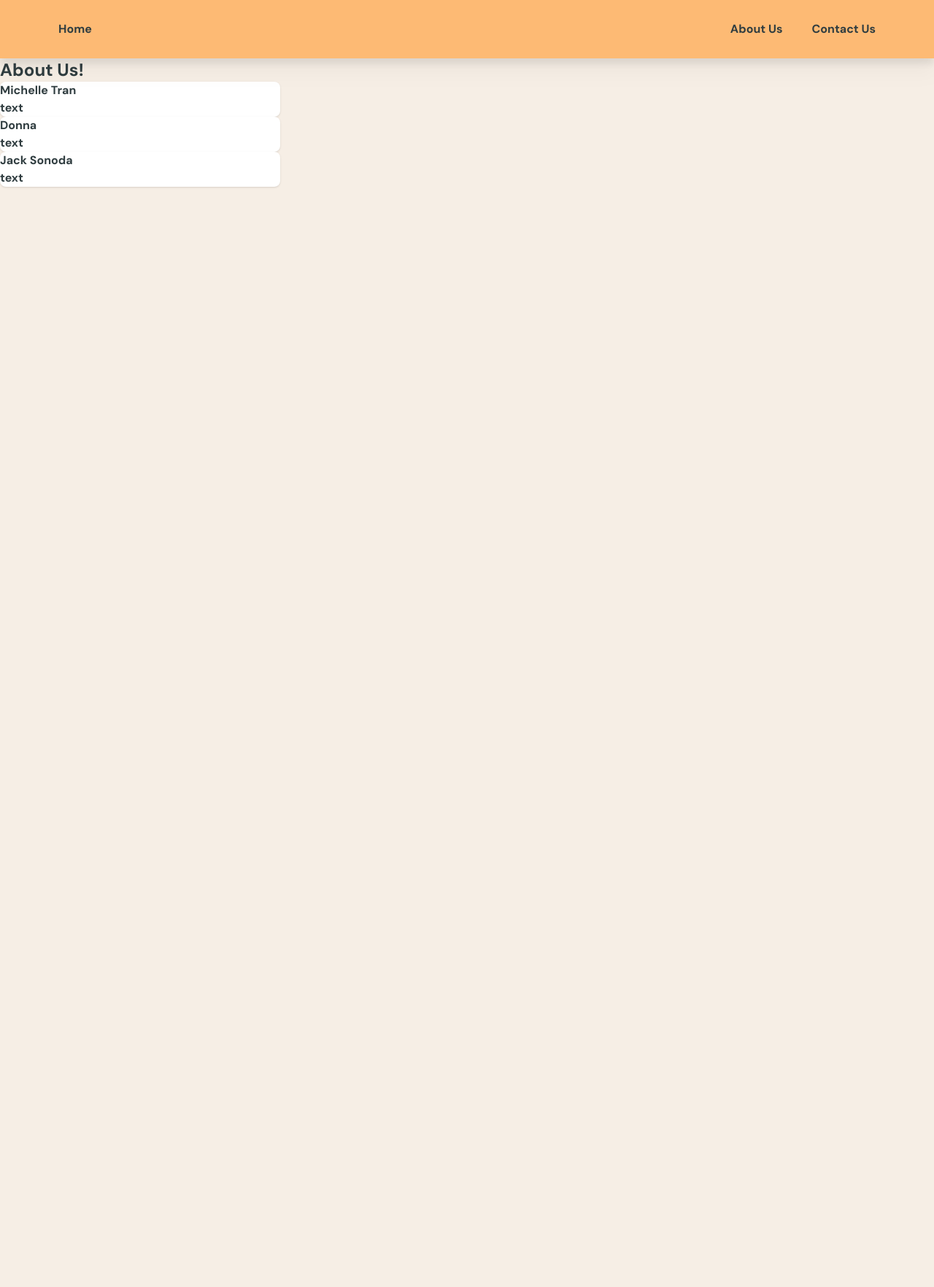
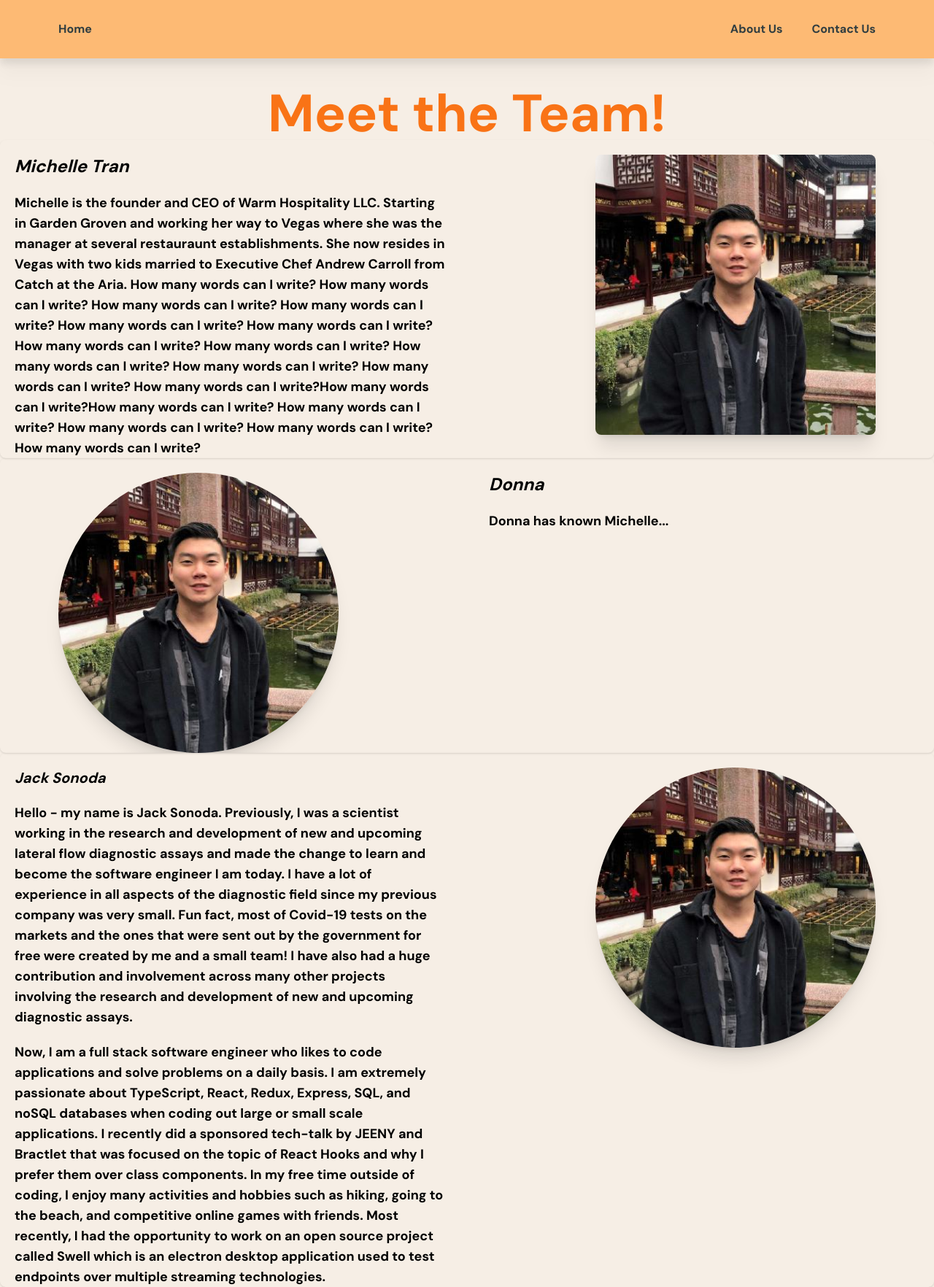
Before and after one commit to jackksono/WelcomeHospitalityLLC, a React (Create React App) app in the folder my-app/: page /about-us in a window 1280 px wide. Shown: the whole page at 73% size. Before the commit the page ends 800 px from the top, so only its background shows below. Built offline with nearby package versions, Linux system fonts and the light colour scheme.

Commit message:
Added images and formatting for AboutUs Section

```diff
--- a/my-app/src/pages/AboutUs.jsx
+++ b/my-app/src/pages/AboutUs.jsx
@@ -1,27 +1,64 @@
 import React, {useState}  from "react"
-
+import logo from "../Images/111940791.jpg"
 
 const AboutUs = () => {
 
     return (
-        <div className="pt-20">
-        <h1 className="text-2xl">About Us!</h1>
-        <div className="max-w-sm flex flex-col rounded-lg overflow-hidden bg-white shadow">
-            {/* <img src={logo}></img> */}
-            <p className="">Michelle Tran</p>
-            <p1 className="">text</p1>
+        <>
+        <div className="pt-20 bg-gray text-orange-500">
+            <div className="text-7xl text-center pt-10">Meet the Team!</div>
         </div>
-        <div className="max-w-sm flex flex-col rounded-lg overflow-hidden bg-white shadow">
-            {/* <img src={logo}></img> */}
-            <p className="">Donna</p>
-            <p1 className="">text</p1>
+        <div className="pl-5 pr-20 grid grid-cols-2 w-screen flex flex-col rounded-lg overflow-hidden bg-gray shadow pt-5">
+            <h1 className="text-2xl italic text-black">Michelle Tran
+                <p className="flex text-lg  not-italic pt-5">
+                    Michelle is the founder and CEO of Warm Hospitality LLC. Starting in Garden Groven and
+                    working her way to Vegas where she was the manager at several restauraunt establishments. She now resides in Vegas with two
+                    kids married to Executive Chef Andrew Carroll from Catch at the Aria. How many words can I write? How many words can I write?
+                    How many words can I write? How many words can I write? How many words can I write? How many words can I write? How many words can I write?
+                    How many words can I write? How many words can I write?
+                    How many words can I write? How many words can I write? How many words can I write?How many words can I write?How many words can I write?
+                    How many words can I write? How many words can I write? How many words can I write? How many words can I write?
+                </p>
+            </h1>
+            <img className="rounded-lg h-96 shadow-xl ml-auto" src={logo} alt="MichellesIMG"></img>
         </div>
-        <div className="max-w-sm flex flex-col rounded-lg overflow-hidden bg-white shadow">
-            {/* <img className="" src={logo}></img> */}
-            <p className="">Jack Sonoda</p>
-            <p1 className="">text</p1>
+
+        <div className="pl-20 pr-5 grid grid-cols-2 w-screen flex flex-col rounded-lg overflow-hidden bg-gray shadow pt-5">
+            <img className="rounded-full w-96 h-96 shadow-xl" src={logo} alt="DonnasIMG"></img>
+            <h1 className="text-2xl italic text-black">Donna
+                <p className="flex not-italic text-lg pt-5">
+                    Donna has known Michelle...
+                </p>
+            </h1>
         </div>
-    </div>
+
+        <div className="pl-5 pr-20 grid grid-cols-2 w-screen flex flex-col rounded-lg overflow-hidden bg-gray shadow pt-5">
+            <h1 className="text-xl italic text-black">Jack Sonoda
+                <p className="flex not-italic text-lg pt-5 text-black">
+                Hello - my name is Jack Sonoda. Previously, I was a scientist working in the research and development of new and upcoming
+                lateral flow diagnostic assays and made the change to learn and become the software engineer I am today. I have a lot of
+                experience in all aspects of the diagnostic field since my previous company was very small. Fun fact,  most of Covid-19
+                tests on the markets and the ones that were sent out by the government for free were created by me and a small team! I have
+                also had a huge contribution and involvement across many other projects involving the research and development of new and
+                upcoming diagnostic assays.
+                </p>
+                <p1 className="flex not-italic text-lg pt-5 text-black">
+                Now, I am a full stack software engineer who likes to code applications and solve problems on a daily basis.
+                I am extremely passionate about TypeScript, React, Redux, Express, SQL, and noSQL databases when coding out large or
+                small scale applications.  I recently did a sponsored tech-talk by JEENY and Bractlet that was focused on the topic of
+                React Hooks and why I prefer them over class components. In my free time outside of coding, I enjoy many activities and hobbies such
+                as hiking, going to the beach, and competitive online games with friends. Most recently, I had the opportunity to work on an open source
+                project called Swell which is an electron desktop application used to test endpoints over multiple streaming technologies.
+                </p1>
+
+
+
+
+            </h1>
+            <img className="w-96 h-96 rounded-full shadow-xl ml-auto" src={logo} alt="JacksIMG"></img>
+        </div>
+
+    </>
     )
 }
 
```
Also changed, not shown: my-app/src/Images/111940791.jpg (added).
